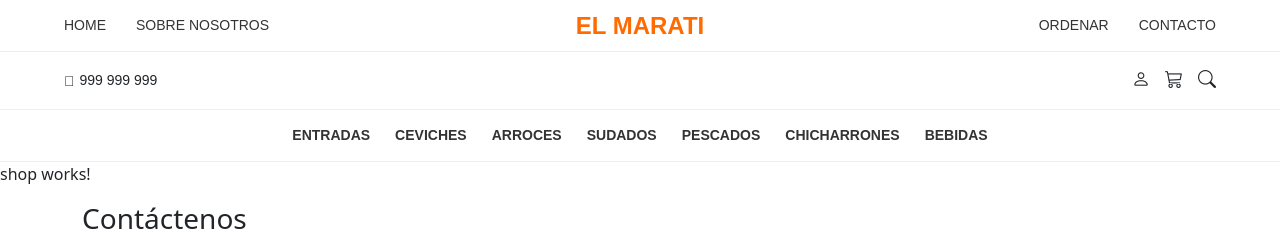
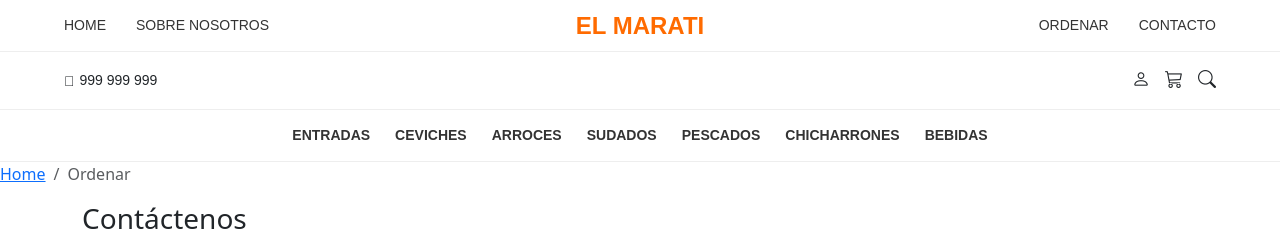
Before and after one commit to u202316837/marati, an Angular app: page /shop in a window 1280 px wide. Shown: the top 247 px of the page. Built offline with nearby package versions, Linux system fonts and the light colour scheme.

Commit message:
breadcrumb

```diff
--- a/src/app/pages/shop/shop.component.html
+++ b/src/app/pages/shop/shop.component.html
@@ -1 +1,6 @@
-<p>shop works!</p>
+<nav aria-label="breadcrumb">
+    <ol class="breadcrumb">
+      <li class="breadcrumb-item"><a href="/">Home</a></li>
+      <li class="breadcrumb-item active" aria-current="page">Ordenar</li>
+    </ol>
+</nav>
```
